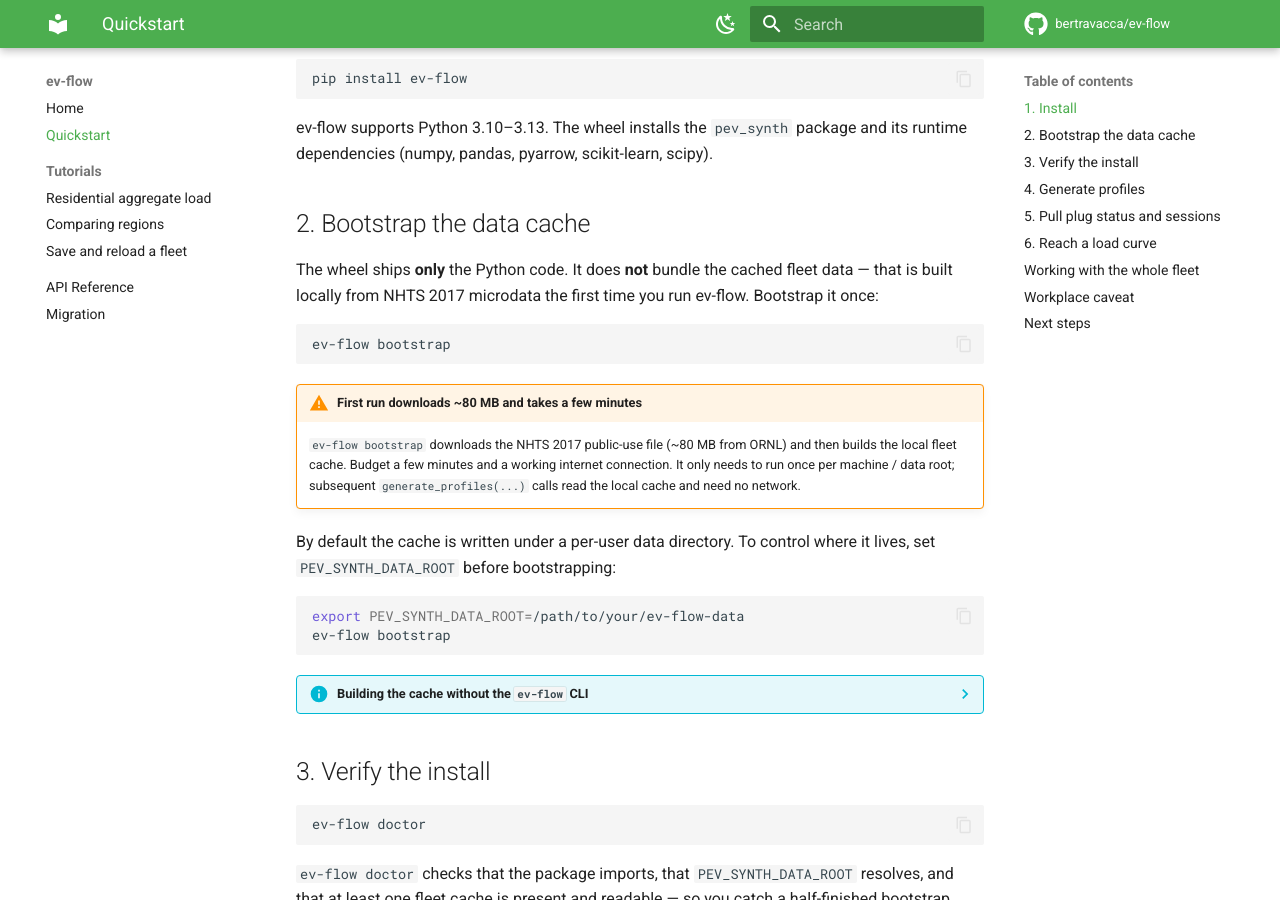
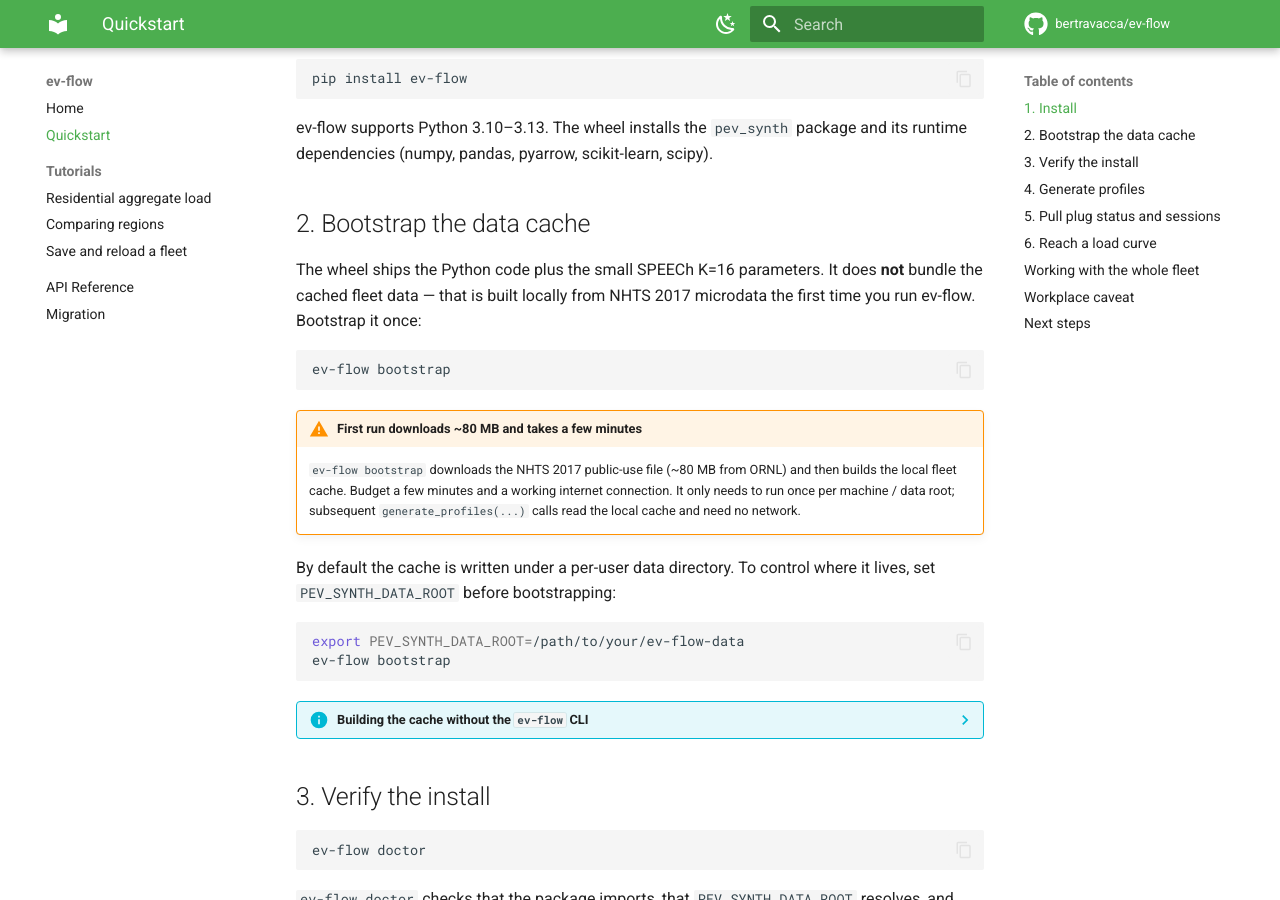
Before and after one commit to bertravacca/ev-flow, an MkDocs documentation site: the page built from website/quickstart.md, in a window 1280 px wide and 900 px high, scrolled down 387 px. Built offline with MkDocs 1.6.1 and Material for MkDocs 9.7.7, drawn with Linux system fonts in a browser that asks for light colours; comment, search, counter and statistics services are not loaded.

Commit message:
F21: Colab quickstart notebook + wheel-contents wording fix (#18)
- notebooks/ev_flow_quickstart.ipynb: install -> bootstrap -> generate_profiles
  -> aggregate load curve -> pev_synth.plotting, runnable end-to-end in Colab
  (bootstrap works from a fresh install now that SPEECh ships).
- README: Open-in-Colab badge; correct 'ships only the Python package' to note
  the bundled SPEECh K=16 params.
- website/quickstart.md: same wheel-contents wording fix.

````diff
--- a/website/quickstart.md
+++ b/website/quickstart.md
@@ -21,9 +21,9 @@ and its runtime dependencies (numpy, pandas, pyarrow, scikit-learn, scipy).
 
 ## 2. Bootstrap the data cache
 
-The wheel ships **only** the Python code. It does **not** bundle the cached
-fleet data — that is built locally from NHTS 2017 microdata the first time you
-run ev-flow. Bootstrap it once:
+The wheel ships the Python code plus the small SPEECh K=16 parameters. It does
+**not** bundle the cached fleet data — that is built locally from NHTS 2017
+microdata the first time you run ev-flow. Bootstrap it once:
 
 ```bash
 ev-flow bootstrap
````
Also changed, not shown: README.md (+3 -1 lines), 1 other file.
